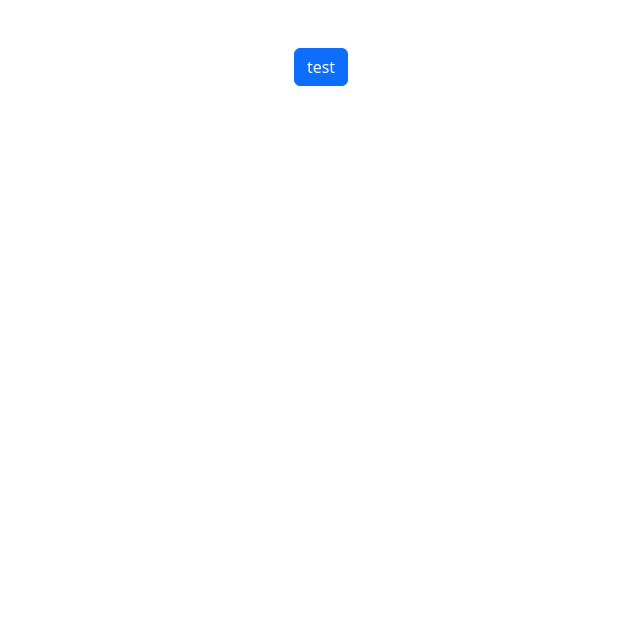
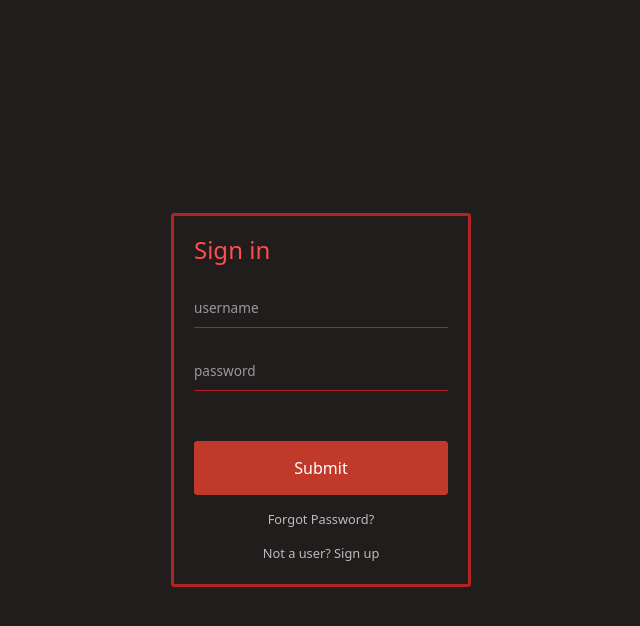
Before and after one commit to jakkrol/movie_tracker, a React (Create React App) app in the folder client/: page / in a window 1280 px wide. Shown: the top 626 px of the page, without its empty margins (319-959 px from the left). Built offline with nearby package versions, Linux system fonts and the light colour scheme.

Commit message:
LoginPage Styling

```diff
--- a/client/src/App.css
+++ b/client/src/App.css
@@ -1,38 +1,14 @@
-.App {
-  text-align: center;
+*{
+  margin: 0;
+  padding: 0;
+  border: 0;
+  outline: none;
+
 }
 
-.App-logo {
-  height: 40vmin;
-  pointer-events: none;
+.App{
+  color: white;
+  background-color: rgb(33, 29, 29);
+  min-height: 100vh;
+  overflow-x: auto;
 }
-
-@media (prefers-reduced-motion: no-preference) {
-  .App-logo {
-    animation: App-logo-spin infinite 20s linear;
-  }
-}
-
-.App-header {
-  background-color: #282c34;
-  min-height: 100vh;
-  display: flex;
-  flex-direction: column;
-  align-items: center;
-  justify-content: center;
-  font-size: calc(10px + 2vmin);
-  color: white;
-}
-
-.App-link {
-  color: #61dafb;
-}
-
-@keyframes App-logo-spin {
-  from {
-    transform: rotate(0deg);
-  }
-  to {
-    transform: rotate(360deg);
-  }
-}
--- a/client/src/pages/Login/LoginPage.css
+++ b/client/src/pages/Login/LoginPage.css
@@ -0,0 +1,91 @@
+  body {
+    font-family: Tahoma, Verdana, Segoe, sans-serif;
+  }
+
+  /* Card */
+  .face {
+    width: 300px;
+    padding: 20px;
+    border: 3px solid #b22222;
+    border-radius: 3px;
+    text-align: left;
+    color: #666;
+  }
+
+  .face h2 {
+    font-size: 1.5em;
+    color: #ff4c4c;
+    margin-bottom: 20px;
+  }
+
+  /* Form fields */
+  .field-wrapper {
+    margin-top: 30px;
+    position: relative;
+  }
+
+  .field-wrapper label {
+    position: absolute;
+    pointer-events: none;
+    font-size: 0.85em;
+    top: 40%;
+    left: 0;
+    transform: translateY(-50%);
+    transition: all 0.25s ease-in;
+    color: #999;
+  }
+
+  .field-wrapper input[type="text"],
+  .field-wrapper input[type="password"],
+  .field-wrapper input[type="submit"] {
+    width: 100%;
+    border: none;
+    background: transparent;
+    line-height: 2em;
+    border-bottom: 1px solid #b22222;
+    color: #666;
+  }
+
+  .field-wrapper input[type="text"]::placeholder,
+  .field-wrapper input[type="password"]::placeholder {
+    opacity: 0;
+  }
+
+  /* Floating labels */
+  .field-wrapper input[type="text"]:focus + label,
+  .field-wrapper input[type="text"]:not(:placeholder-shown) + label,
+  .field-wrapper input[type="password"]:focus + label,
+  .field-wrapper input[type="password"]:not(:placeholder-shown) + label {
+    top: -35%;
+    color: #bbbbbb;
+  }
+
+  /* Submit button */
+  .field-wrapper input[type="submit"] {
+    margin-top: 20px;
+    cursor: pointer;
+    background: #c0392b;
+    color: #fff;
+    border: 1px solid #c0392b;
+    border-radius: 3px;
+    padding: 10px;
+    transition: all 0.2s ease-in;
+  }
+
+  .field-wrapper input[type="submit"]:hover {
+    opacity: 0.9;
+  }
+
+  .field-wrapper input[type="submit"]:active {
+    transform: scale(0.96);
+  }
+
+  /* Forgot password / signup links */
+  .psw, .signup {
+    display: block;
+    margin-top: 15px;
+    font-size: 0.8em;
+    color: #bbbbbb;
+    cursor: pointer;
+    text-align: center;
+  }
--- a/client/src/pages/Login/LoginPage.js
+++ b/client/src/pages/Login/LoginPage.js
@@ -1,6 +1,8 @@
+import react from 'react';
 import axios from 'axios';
+import styles from './LoginPage.css';
 
-const handleClick = async () =>{
+const handleSubmit = async () =>{
     try {
         const response = await axios.get('http://localhost:5000/api/login');
         console.log(response.data);
@@ -9,11 +11,34 @@ const handleClick = async () =>{
     }
 }
 
+ // <div>
+        //     <button className=" m-5 btn btn-primary" onClick={handleClick}>test</button>
+        // </div>
+
 function LoginPage() {
     return (
-        <div>
-            <button className=" m-5 btn btn-primary" onClick={handleClick}>test</button>
+       <div className='container-fluid d-flex justify-content-center align-items-center vh-100'>
+        <div className="face face-front">
+            <div className="content">
+                <h2>Sign in</h2>
+                <form onSubmit={handleSubmit}>
+                    <div className="field-wrapper">
+                        <input type="text" name="username" placeholder="username"/>
+                        <label>username</label>
+                    </div>
+                    <div className="field-wrapper">
+                        <input type="password" name="password" placeholder="password" autocomplete="new-password"/>
+                        <label>password</label>
+                    </div>
+                    <div className="field-wrapper">
+                        <input type="submit"/>
+                    </div>
+                    <span className="psw" onClick="showForgotPassword()">Forgot Password?   </span>
+                    <span className="signup" onClick="showSignup()">Not a user?  Sign up</span>
+                </form>
+            </div>
         </div>
+       </div>
     )
 }
 export default LoginPage
```
Also changed, not shown: 1 other file (tests, documents, lock files or other folders).
